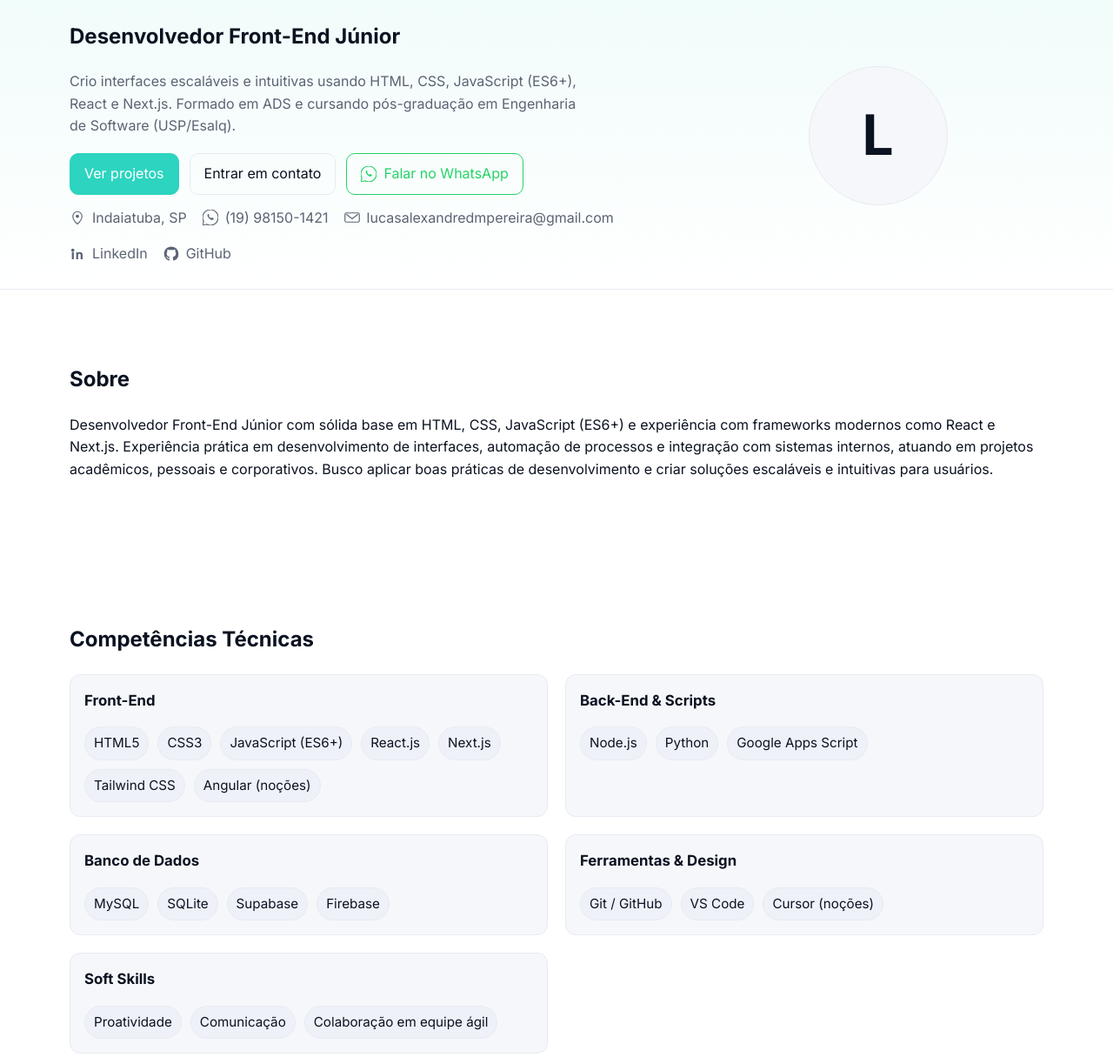
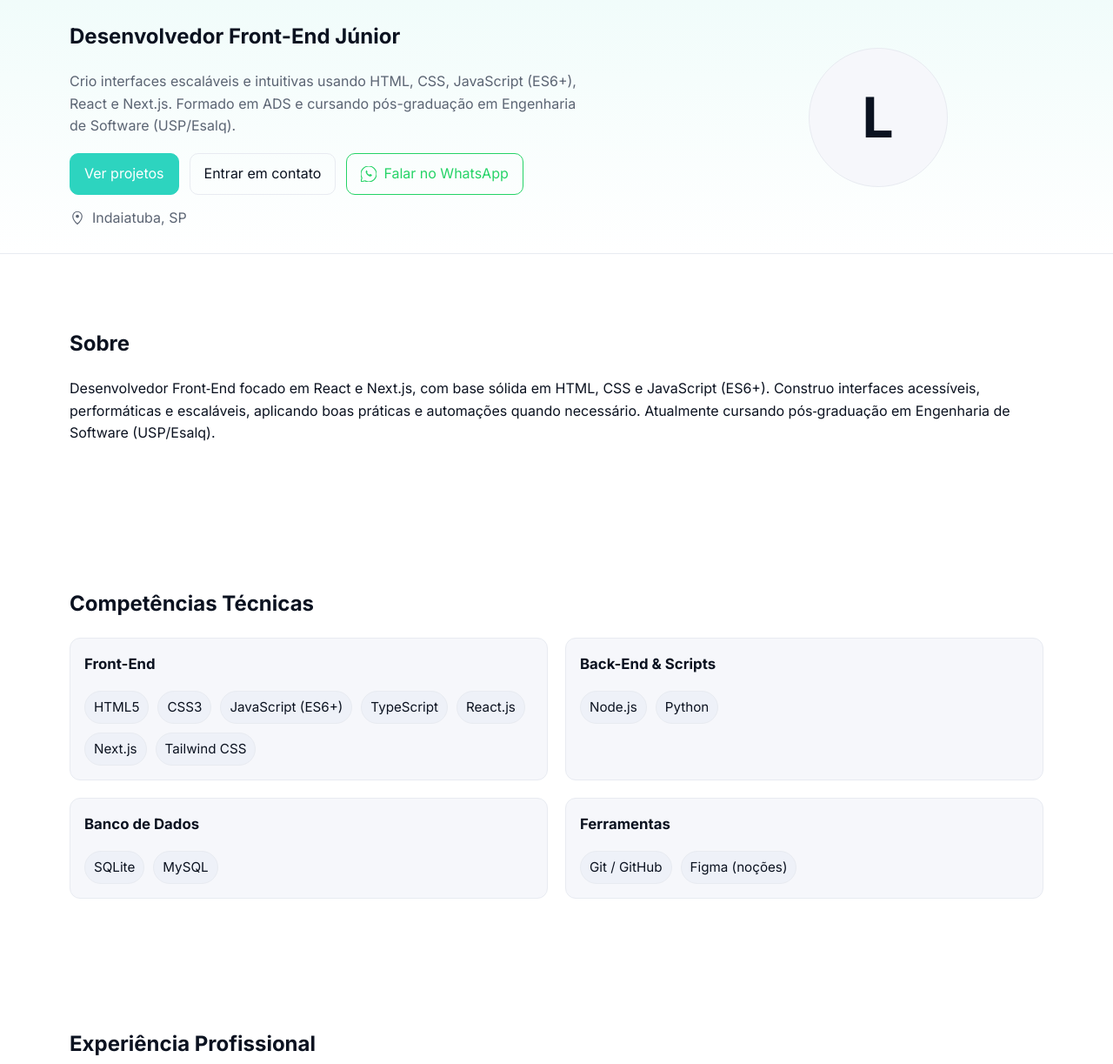
Before and after one commit to Lucscode/Portf-lio, a plain HTML site: page index.html in a window 1280 px wide. Shown: the part 113-1336 px from the top of the page at 87% size. Drawn offline with Linux system fonts and the light colour scheme.

Commit message:
feat: portfólio inicial

```diff
--- a/index.html
+++ b/index.html
@@ -119,42 +119,6 @@
                   <span>Indaiatuba, SP</span>
                 </span>
               </li>
-              <li>
-                <a class="with-icon" href="https://wa.me/5519981501421" target="_blank" rel="noopener" aria-label="WhatsApp">
-                  <svg class="icon" viewBox="0 0 24 24" fill="none" xmlns="http://www.w3.org/2000/svg" aria-hidden="true">
-                    <path d="M20.52 3.48A11.94 11.94 0 0 0 12.004 0C5.376 0 .002 5.373.002 12c0 2.111.55 4.172 1.593 5.992L0 24l6.17-1.57A11.92 11.92 0 0 0 12.004 24c6.628 0 12.002-5.373 12.002-12 0-3.206-1.25-6.218-3.486-8.52Z" stroke="currentColor" stroke-width="1.5" fill="none"/>
-                    <path d="M8.5 6.8c-.3.2-.8.7-.9 1.3-.2.6-.4 1.8 1.1 3.8 1.6 2.2 3.4 3.2 3.9 3.5.6.3 2 .6 2.7.3.7-.3 1.5-1.1 1.7-1.8.2-.7-.2-.8-.7-1-.6-.2-1.6-.8-1.8-.9-.2-.1-.4 0-.5.1-.2.3-.5.8-.6.9-.1.1-.2.2-.4.1-.2-.1-1.1-.4-2-1.3-.8-.7-1.3-1.6-1.4-1.8-.1-.2 0-.3.1-.4.1-.1.3-.4.4-.6.1-.2.1-.3 0-.5-.1-.2-.6-1.5-.8-1.9-.2-.4-.6-.4-.8-.3Z" fill="currentColor"/>
-                  </svg>
-                  <span>(19) 98150-1421</span>
-                </a>
-              </li>
-              <li>
-                <a class="with-icon" href="mailto:lucasalexandredmpereira@gmail.com" aria-label="E-mail">
-                  <svg class="icon" viewBox="0 0 24 24" fill="none" xmlns="http://www.w3.org/2000/svg" aria-hidden="true">
-                    <path d="M3 5h18a2 2 0 0 1 2 2v10a2 2 0 0 1-2 2H3a2 2 0 0 1-2-2V7a2 2 0 0 1 2-2Z" stroke="currentColor" stroke-width="1.5" fill="none"/>
-                    <path d="m3 7 9 7 9-7" stroke="currentColor" stroke-width="1.5" fill="none"/>
-                  </svg>
-                  <span>lucasalexandredmpereira@gmail.com</span>
-                </a>
-              </li>
-              <li>
-                <a class="with-icon" href="https://www.linkedin.com/in/lucas-pereira-7aaa622b2" target="_blank" rel="noopener" aria-label="LinkedIn">
-                  <svg class="icon" viewBox="0 0 24 24" fill="currentColor" xmlns="http://www.w3.org/2000/svg" aria-hidden="true">
-                    <path d="M4.98 3.5a2.5 2.5 0 1 1 0 5.001 2.5 2.5 0 0 1 0-5Z"/>
-                    <path d="M3.5 9h3v11h-3z"/>
-                    <path d="M10 9h2.8v1.6h.04c.4-.8 1.4-1.6 2.88-1.6C18.6 9 20 10.3 20 13.1V20h-3v-6c0-1.5-.5-2.4-1.8-2.4-1 0-1.6.7-1.9 1.4-.1.2-.1.6-.1.9V20h-3V9Z"/>
-                  </svg>
-                  <span>LinkedIn</span>
-                </a>
-              </li>
-              <li>
-                <a class="with-icon" href="https://github.com/Lucscode" target="_blank" rel="noopener" aria-label="GitHub">
-                  <svg class="icon" viewBox="0 0 24 24" fill="currentColor" xmlns="http://www.w3.org/2000/svg" aria-hidden="true">
-                    <path fill-rule="evenodd" clip-rule="evenodd" d="M12 .5C5.73.5.98 5.24.98 11.5c0 4.86 3.15 8.98 7.52 10.43.55.1.75-.24.75-.53 0-.26-.01-1.14-.02-2.06-3.06.67-3.71-1.3-3.71-1.3-.5-1.25-1.22-1.58-1.22-1.58-.99-.68.07-.66.07-.66 1.1.08 1.67 1.13 1.67 1.13.98 1.67 2.58 1.19 3.21.9.1-.71.38-1.2.69-1.48-2.44-.28-5.01-1.22-5.01-5.42 0-1.2.43-2.18 1.13-2.95-.11-.28-.49-1.42.11-2.96 0 0 .93-.3 3.05 1.13.88-.25 1.82-.37 2.76-.37.94 0 1.88.12 2.76.37 2.12-1.43 3.05-1.13 3.05-1.13.6 1.54.22 2.68.11 2.96.7.77 1.13 1.75 1.13 2.95 0 4.21-2.57 5.14-5.02 5.41.39.34.73 1.01.73 2.04 0 1.47-.01 2.65-.01 3.01 0 .29.2.64.76.53A10.53 10.53 0 0 0 23.02 11.5C23.02 5.24 18.27.5 12 .5Z"/>
-                  </svg>
-                  <span>GitHub</span>
-                </a>
-              </li>
             </ul>
           </div>
           <div class="avatar">
@@ -168,7 +132,7 @@
         <div class="container">
           <h2 id="sobre-titulo">Sobre</h2>
           <p>
-            Desenvolvedor Front-End Júnior com sólida base em HTML, CSS, JavaScript (ES6+) e experiência com frameworks modernos como React e Next.js. Experiência prática em desenvolvimento de interfaces, automação de processos e integração com sistemas internos, atuando em projetos acadêmicos, pessoais e corporativos. Busco aplicar boas práticas de desenvolvimento e criar soluções escaláveis e intuitivas para usuários.
+            Desenvolvedor Front‑End focado em React e Next.js, com base sólida em HTML, CSS e JavaScript (ES6+). Construo interfaces acessíveis, performáticas e escaláveis, aplicando boas práticas e automações quando necessário. Atualmente cursando pós‑graduação em Engenharia de Software (USP/Esalq).
           </p>
         </div>
       </section>
@@ -184,10 +148,10 @@
                 <li>HTML5</li>
                 <li>CSS3</li>
                 <li>JavaScript (ES6+)</li>
+                <li>TypeScript</li>
                 <li>React.js</li>
                 <li>Next.js</li>
                 <li>Tailwind CSS</li>
-                <li>Angular (noções)</li>
               </ul>
             </div>
             <div class="chip-group">
@@ -195,32 +159,20 @@
               <ul class="chips-list">
                 <li>Node.js</li>
                 <li>Python</li>
-                <li>Google Apps Script</li>
               </ul>
             </div>
             <div class="chip-group">
               <h3>Banco de Dados</h3>
               <ul class="chips-list">
+                <li>SQLite</li>
                 <li>MySQL</li>
-                <li>SQLite</li>
-                <li>Supabase</li>
-                <li>Firebase</li>
               </ul>
             </div>
             <div class="chip-group">
-              <h3>Ferramentas & Design</h3>
+              <h3>Ferramentas</h3>
               <ul class="chips-list">
                 <li>Git / GitHub</li>
-                <li>VS Code</li>
-                <li>Cursor (noções)</li>
-              </ul>
-            </div>
-            <div class="chip-group">
-              <h3>Soft Skills</h3>
-              <ul class="chips-list">
-                <li>Proatividade</li>
-                <li>Comunicação</li>
-                <li>Colaboração em equipe ágil</li>
+                <li>Figma (noções)</li>
               </ul>
             </div>
           </div>
@@ -244,16 +196,7 @@
                 <li>Acompanhamento e análise de painéis de BI para apoio à tomada de decisões.</li>
               </ul>
             </article>
-            <article class="timeline-item" role="listitem">
-              <header class="item-header">
-                <h3>Toyota / Ricoh — Operador de Máquinas</h3>
-                <span class="item-meta">Indaiatuba – SP • mai/2024 – jul/2024</span>
-              </header>
-              <ul>
-                <li>Suporte técnico em equipamentos de impressão e digitalização.</li>
-                <li>Atendimento interno e apoio administrativo.</li>
-              </ul>
-            </article>
+
           </div>
         </div>
       </section>
```
